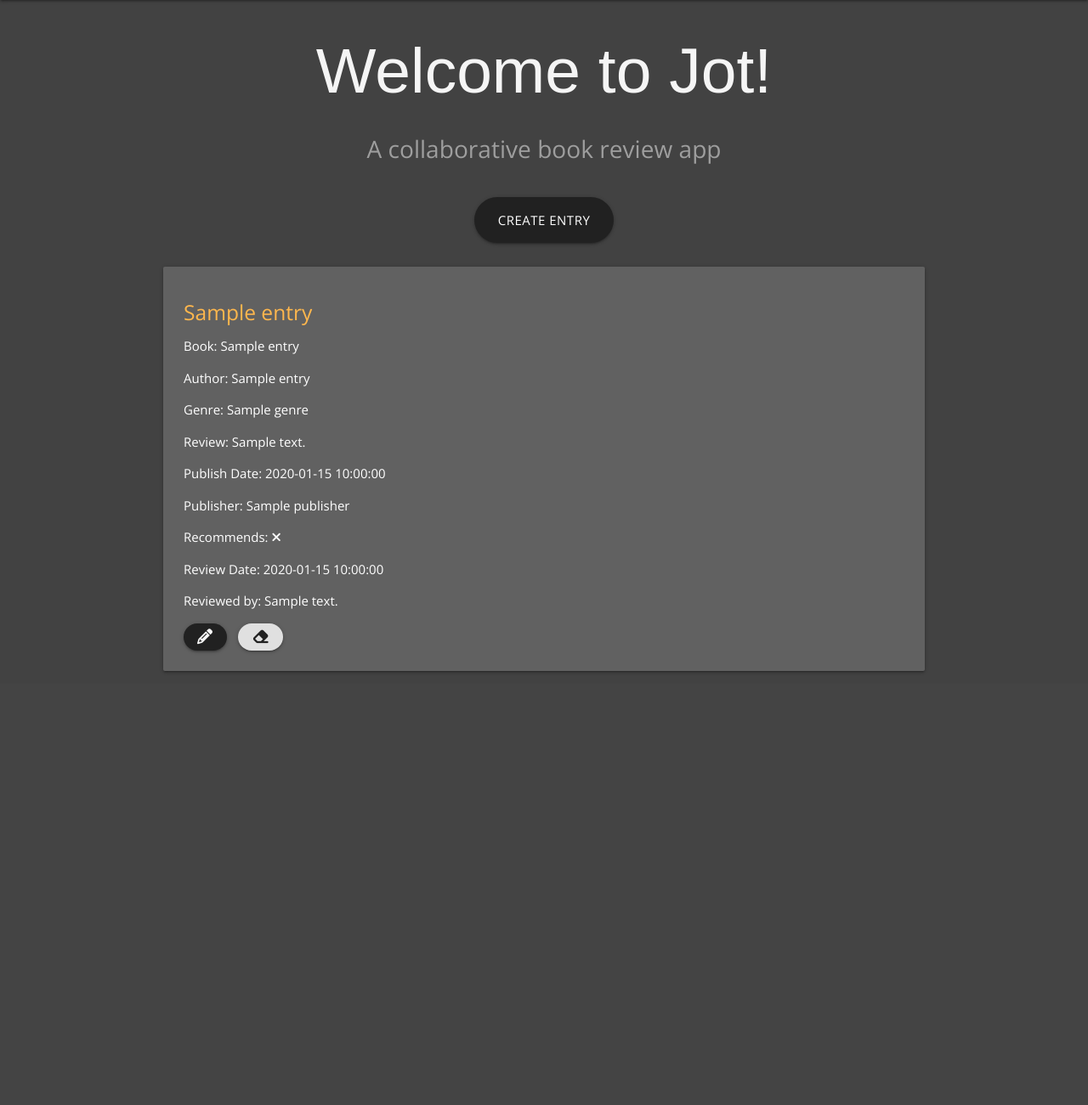
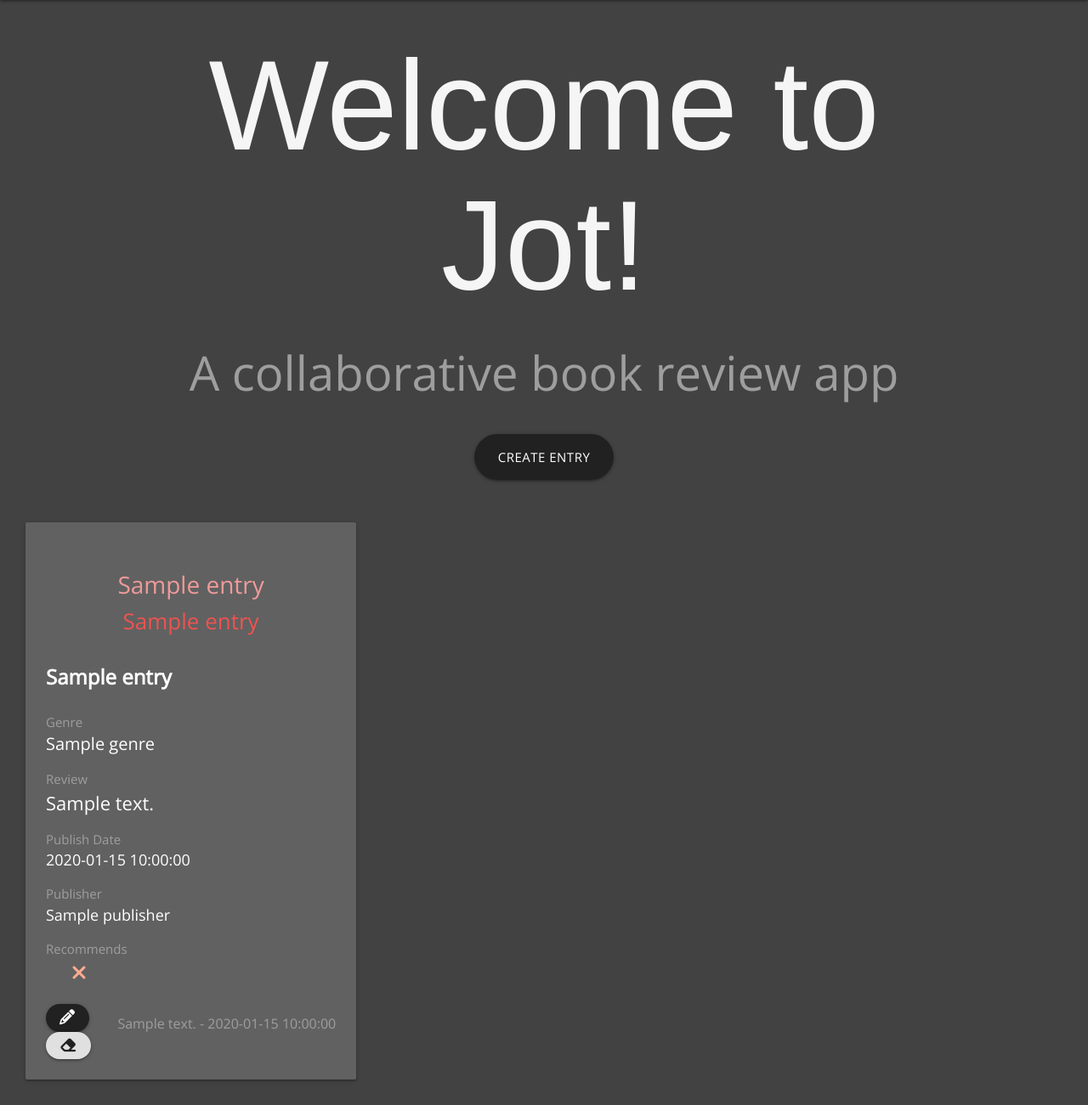
Before and after one commit to lrchnnng/jot-journal, a Flask app: page / in a window 1280 px wide. Shown: the part 64-1365 px from the top of the page at 85% size. Before the commit the page ends 856 px from the top, so only its background shows below. Run offline with Flask 3, Linux system fonts and the light colour scheme; the visitor is signed in with stand-in values (Sample User, id 1); a database or web service that is not in the repository returns one stand-in record (values such as "Sample title"); some libraries are stand-ins or nearby versions; some web fonts are replaced.

Commit message:
styled review cards on index.html

```diff
--- a/static/css/style.css
+++ b/static/css/style.css
@@ -6,11 +6,11 @@ body {
 
 h1 {
     font-family: 'Fredericka the Great', sans-serif;
-    font-size: clamp(2.375rem, 1.1818rem + 5.9659vw, 5rem);
+    font-size: clamp(2.375rem, -1.0909rem + 17.3295vw, 10rem);
 }
 
 h2 {
-    font-size: clamp(1.125rem, 0.7841rem + 1.7045vw, 1.875rem);
+    font-size: clamp(1.5rem, 0.4773rem + 5.1136vw, 3.75rem);
 }
 
 h3 {
@@ -18,9 +18,7 @@ h3 {
     font-size: clamp(2rem, 1.4886rem + 2.5568vw, 3.125rem);
 }
 
-h5 {
-    font-size: ;
-}
+
 
 /* Flashes styling*/
 .flashes {
@@ -60,7 +58,157 @@ h5 {
     margin: 20px 10px;
 }
 
+.crud-btn {
+    margin-top: 20px;
+}
+
 .crud-btn a {
     border-radius: 40px;
     margin-right: 10px;
 }
+
+
+/* Mobile */
+@media screen and (min-width:260px) {
+
+    /* Index Styling */
+    .entry-container {
+        display: flex;
+        flex-direction: column;
+        margin: 20px;
+    }
+
+     /* Review Card Styling*/
+    .bold {
+        font-weight: bold;
+    }
+
+    .book-title {
+        font-size: 22px;
+    }
+
+    .author {
+        font-size: 20px;
+    }
+
+    .entry-title {
+        font-size: 18px;
+    }
+
+    .genre {
+        font-size: 16px;
+    }
+
+    .review {
+        font-size: 16px;
+    }
+
+    .book-info {
+        font-size: 14px;
+    }
+
+    .user-info {
+        font-size: 12px;
+    }
+
+    .recommended i {
+        font-size: 20px;
+        margin: 5px 20px;
+    }
+}
+
+/* Tablet */
+@media only screen and (min-width: 768px) {
+    /* Index Styling */
+
+    .entry-container {
+        display: grid;
+        grid-template-columns: 50% 50%;
+    }
+
+    .card-panel {
+        margin: 5px;
+    }
+
+    /* Review Card Styling*/
+    .book-title {
+        font-size: 24px;
+    }
+
+    .author {
+        font-size: 22px;
+    }
+
+    .entry-title {
+        font-size: 20px;
+    }
+
+    .genre {
+        font-size: 18px;
+    }
+
+    .review {
+        font-size: 18px;
+    }
+
+    .book-info {
+        font-size: 16px;
+    }
+
+    .user-info {
+        font-size: 14px;
+    }
+
+    .recommended i {
+        font-size: 22px;
+        margin: 5px 24px;
+    }
+}
+
+/* Desktop */
+@media only screen and (min-width: 1024px) {
+
+    /* Index Styling */
+    .entry-container {
+        display: grid;
+        grid-template-columns: 33% 33% 33%;
+    }
+
+    .card-panel {
+        margin: 10px;
+    }
+
+    /* Review Card Styling*/
+    .book-title {
+        font-size: 28px;
+    }
+
+    .author {
+        font-size: 26px;
+    }
+
+    .entry-title {
+        font-size: 24px;
+    }
+
+    .genre {
+        font-size: 20px;
+    }
+
+    .review {
+        font-size: 22px;
+    }
+
+    .book-info {
+        font-size: 18px;
+    }
+
+    .user-info {
+        font-size: 16px;
+    }
+
+    .recommended i {
+        font-size: 24px;
+        margin: 5px 30px;
+    }
+}
--- a/templates/index.html
+++ b/templates/index.html
@@ -1,7 +1,7 @@
 {% extends "base.html" %}
 {% block content %}
 
-<div class="container center">
+<div class="container s12 center">
   <div>
     <h1 class="grey-text text-lighten-4">Welcome to Jot!</h1>
     <h2 class="grey-text">A collaborative book review app</h2>
@@ -14,40 +14,56 @@
   <a href="{{ 'login' }}" type="button" class="white-text btn-large grey darken-1">Log In</a>
 </div>
 {% endif %}
+</div>
 
 <!-- generates a card for each entry -->
+<div class="entry-container center">
   {% for entry in entries %}
-  <div class="rows 12 m10 offset-m1 ">
-    <div class="col">
-      <div class="card-panel grey darken-2 white-text left-align">
-        <h5 class="orange-text text-lighten-2">{{ entry.entry_title }}</h5>
-        <p>Book: <strong>{{ entry.book_title }}</strong></p>
-        <p>Author: {{ entry.author_name }}</p>
-        <p>Genre: {{ entry.genre }}</p>
-        <p>Review: {{ entry.review }}</p>
-        <p>Publish Date: {{ entry.publish_date }}</p>
-        <p>Publisher: {{ entry.publisher }}</p>
-        <p>Recommends:
+  <div class="card-panel grey darken-2 grey-text left-align">
+    <div class="center">
+      <p class="center red-text text-lighten-3 book-title">{{ entry.book_title }}
+        <br>
+        <span class="center red-text text-lighten-1 author">{{ entry.author_name }}</span>
+      </p>
+    </div>
+    <p class="white-text entry-title bold">{{ entry.entry_title }}</p>
+    <p>Genre
+      <br>
+      <span class="white-text genre">{{ entry.genre }}</span>
+    </p>
+    <p>Review
+      <br>
+      <span class="white-text review">{{ entry.review }}</span>
+    </p>
+    <p>Publish Date
+      <br>
+      <span class="white-text book-info">{{ entry.publish_date }}</span>
+    </p>
+    <p>Publisher
+      <br>
+      <span class="white-text book-info">{{ entry.publisher }}</span>
+    </p>
+    <p class="recommended">Recommends
+      <br>
       {% if entry.recommended == "on" %}
-          <i class="fa-solid fa-check"></i>
+      <i class="fa-solid fa-check teal-text text-lighten-3 bold"></i>
       {% else %}
-          <i class="fa-solid fa-xmark"></i>
+      <i class="fa-solid fa-xmark deep-orange-text text-lighten-3 bold"></i>
       {% endif %}
     </p>
-        <p>Review Date: {{ entry.review_date }}</p>
-        <p>Reviewed by: {{ entry.review_by }}</p>
+    <p class="user-info right">{{ entry.review_by }} - {{ entry.review_date }}
+    </p>
 
     <!-- only allows signed in users to edit and delete posts-->
     {% if session.user %}
     <div class="s12 crud-btn">
-          <a href="{{ url_for('edit_entry', entry_id=entry._id) }}" class="btn-small grey darken-4"><i class="fa-solid fa-pencil grey-text text-lighten-5"></i></a>
-          <a href="{{ url_for('delete_entry', entry_id=entry._id) }}" class="btn-small grey lighten-2"><i class="fa-solid fa-eraser grey-text text-darken-4"></i></a>
+      <a href="{{ url_for('edit_entry', entry_id=entry._id) }}" class="btn-small grey darken-4"><i
+          class="fa-solid fa-pencil grey-text text-lighten-5"></i></a>
+      <a href="{{ url_for('delete_entry', entry_id=entry._id) }}" class="btn-small grey lighten-2"><i
+          class="fa-solid fa-eraser grey-text text-darken-4"></i></a>
     </div>
     {% else %}
     {% endif%}
-      </div>
-    </div>
-
   </div>
   {% endfor %}
 </div>
```
Lines whose indentation alone changed are shown as unchanged.
